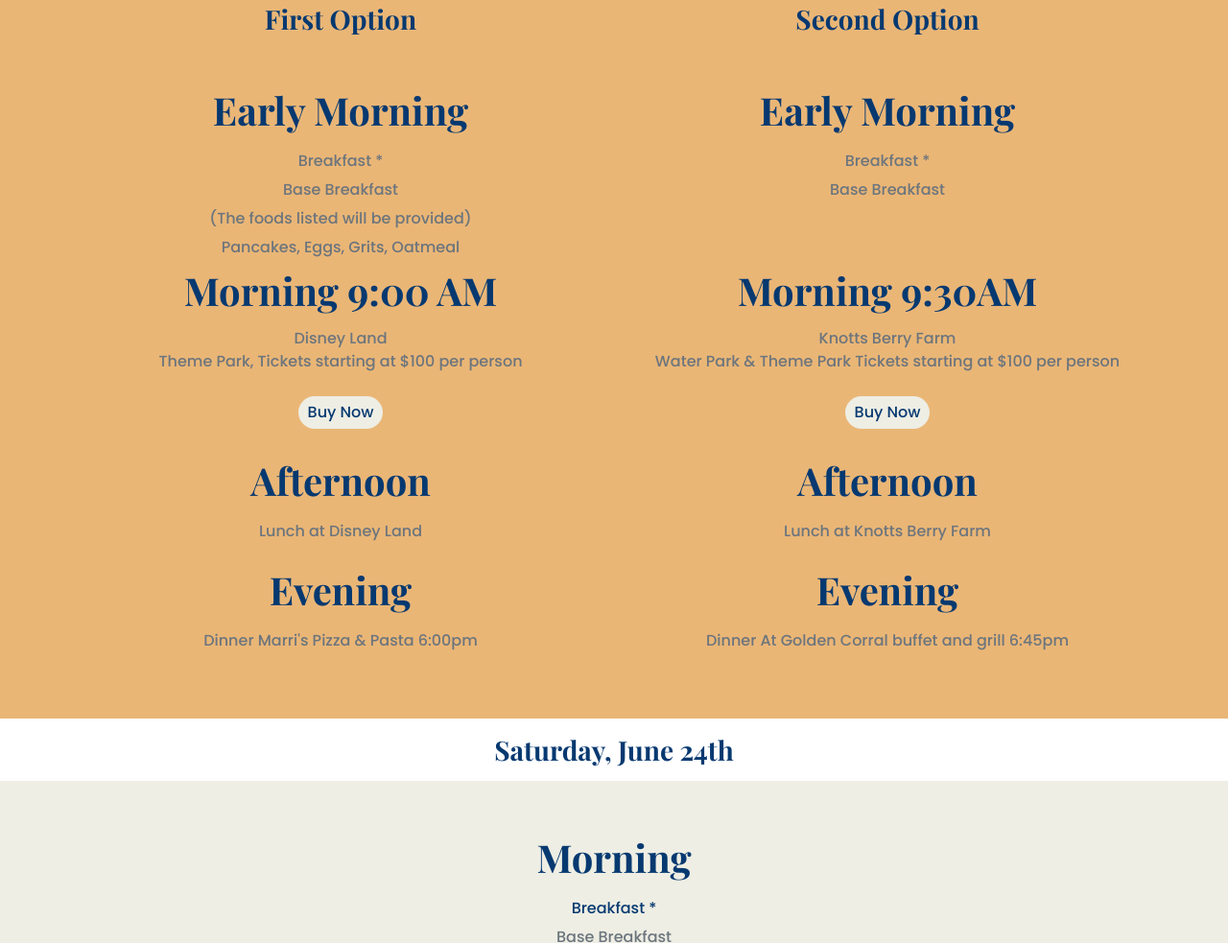
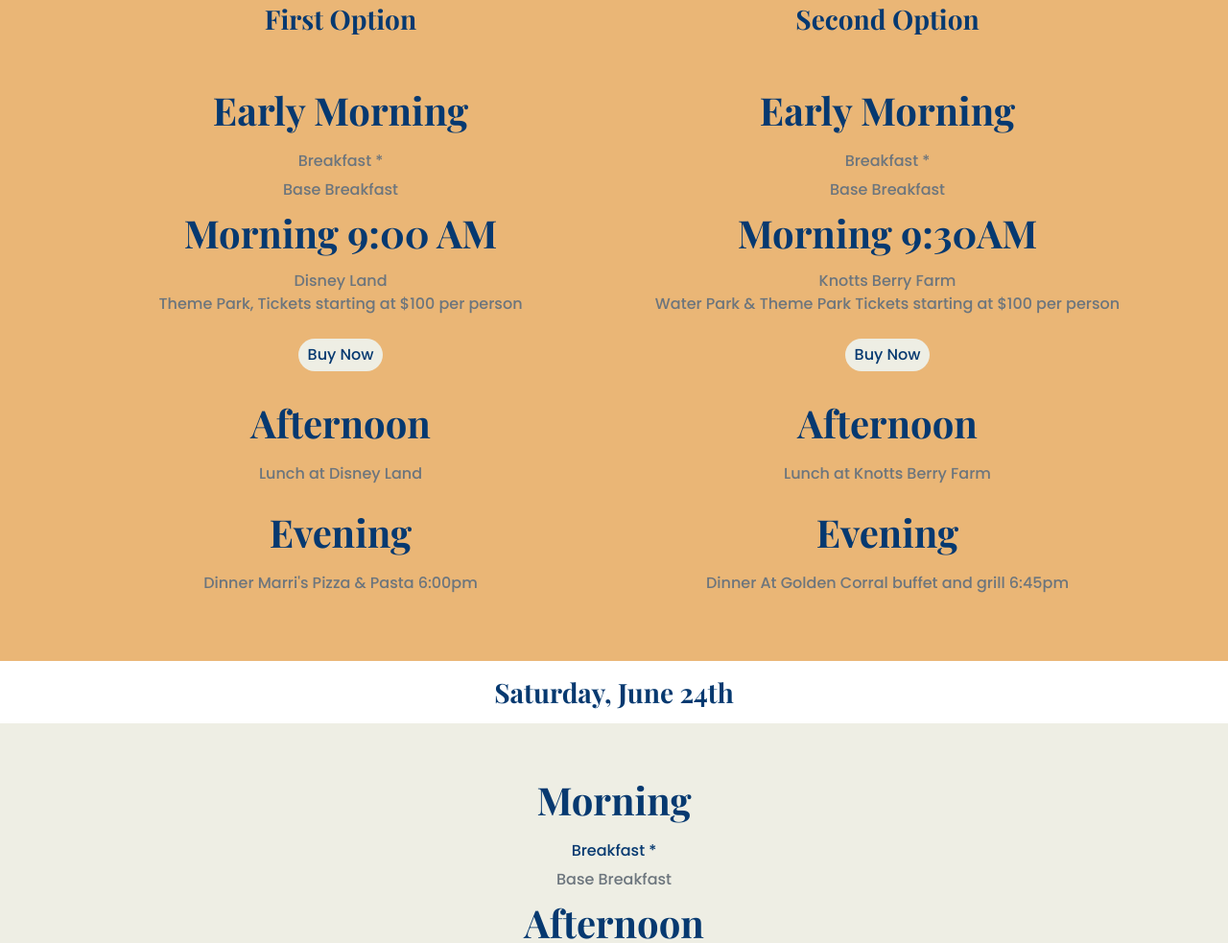
Before and after one commit to NIkkiDC/family-reunion, a plain HTML site: page about.html in a window 1280 px wide. Shown: the part 856-1839 px from the top of the page at 96% size. Drawn offline with nearby package versions, Linux system fonts and the light colour scheme; a web font is replaced by a local one.

Commit message:
omitting non essential

```diff
--- a/about.html
+++ b/about.html
@@ -85,9 +85,7 @@
      <div class="col"> <p class="mb-0 text-muted">Breakfast *</p></div>
       <div class="col"> <p class="mb-0 text-muted">Breakfast *</p></div>
      <div class="col">  <p class="mb-0 text-muted">
-        Base Breakfast<br>
-        (The foods listed will be provided)<br>
-        Pancakes, Eggs, Grits, Oatmeal
+        Base Breakfast
       </p></div>
        <div class="col">  <p class="mb-0 text-muted">
         Base Breakfast
```
